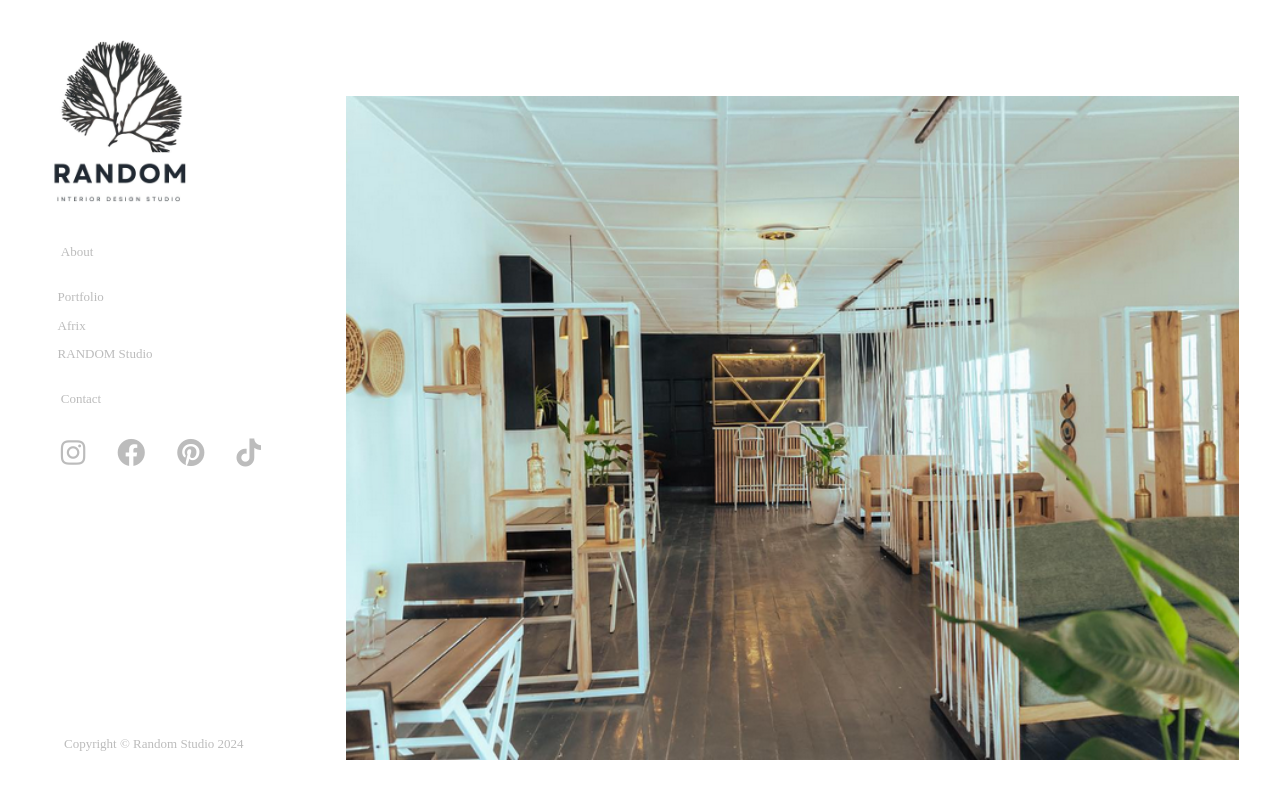
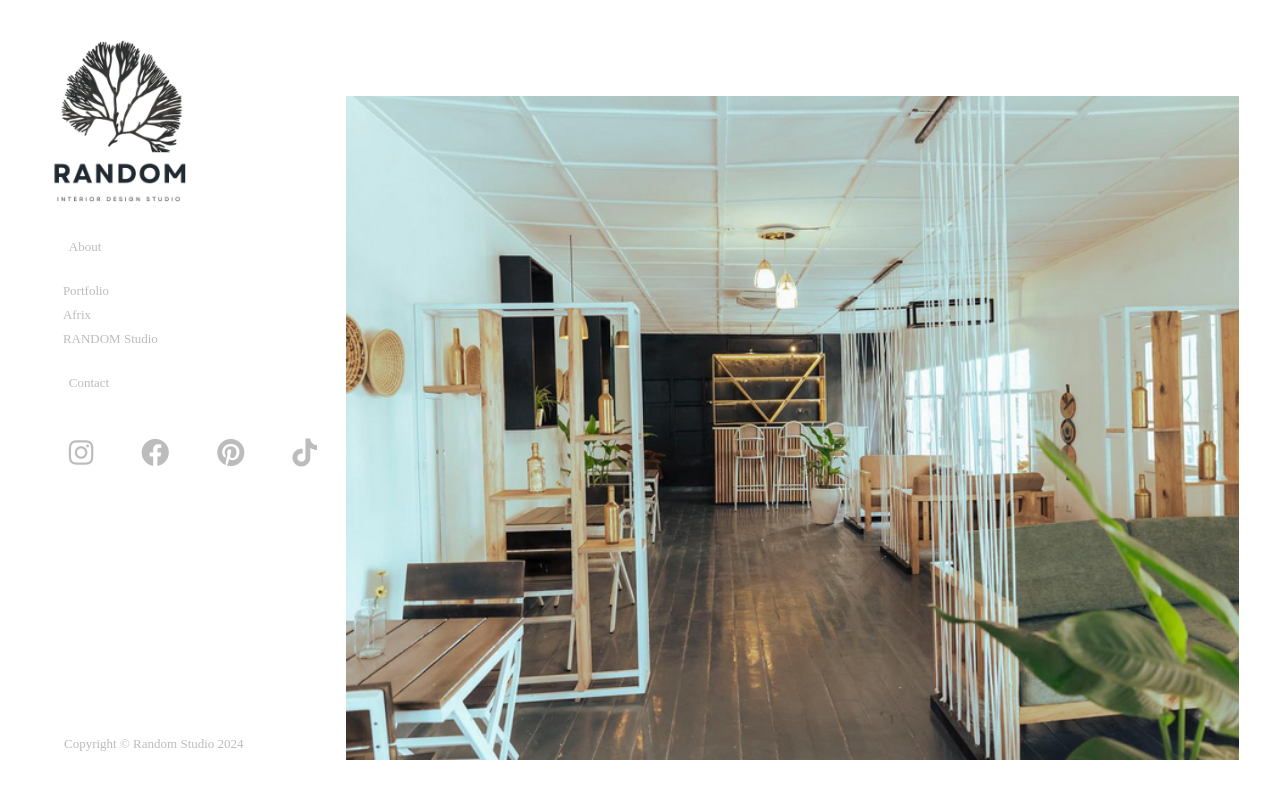
Before and after one commit to Mathieu-MICHEL/Random-Studio, a plain HTML site: page index.html in a window 1280 px wide. Drawn offline with Linux system fonts and the light colour scheme; a web font is replaced by a local one.

Commit message:
Update styles.css

```diff
--- a/styles.css
+++ b/styles.css
@@ -29,7 +29,6 @@ body {
     flex-direction: column;
     justify-content: space-between;
     box-sizing: border-box;
-    padding-bottom: 2vh;
 }
 
 .left-column {
@@ -67,13 +66,13 @@ body {
     justify-content: space-between;
     flex-direction: column;
     align-items: flex-start; /* Align links to the left */
-    padding: 1vw;
+    padding-left: 1vw;
     height: 100%; /* Full height of the left column */
 }
 
 .navbar a {
     display: block;
-    padding: 2vh;
+    padding: 3vh; /* vertical between navbar */
     text-decoration: none;
     transition: background 0.3s;
     font-size: small;
@@ -98,11 +97,11 @@ body {
 
 
 .nav-item {
-    padding: 0.5vw;
+    padding-left: 1.1vw;
 }
 
 .nav-item a {
-    padding: 0.5vw;
+    padding: 0.5vh;
 }
 
 
```
